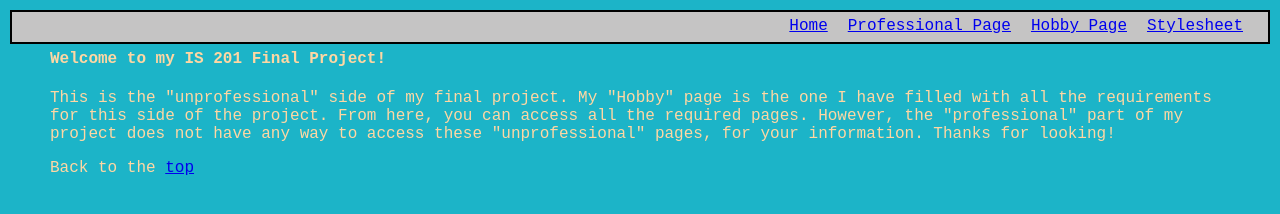
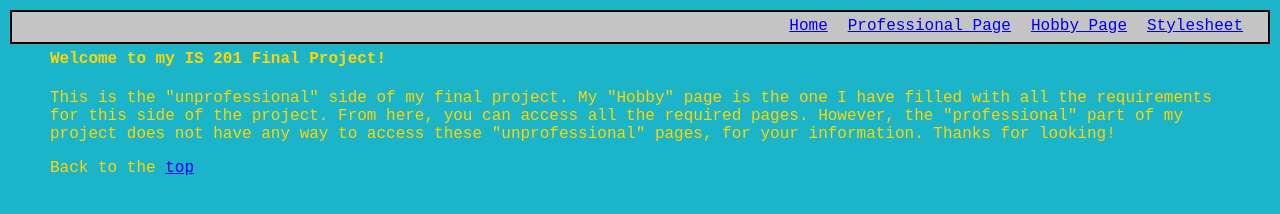
Before and after one commit to aydelottejoe/personalwebsite, a plain HTML site: page index.html in a window 1280 px wide. Drawn offline with Linux system fonts and the light colour scheme.

Commit message:
Update styles.css

```diff
--- a/styles/styles.css
+++ b/styles/styles.css
@@ -5,7 +5,7 @@ body {
     background: rgb(28, 180, 200);
     font-family: 'Courier New', Courier, monospace;
     font-size: medium;
-    color:rgb(255, 215, 163);
+    color:rgb(255, 215, 0);
 
 }
 
```
